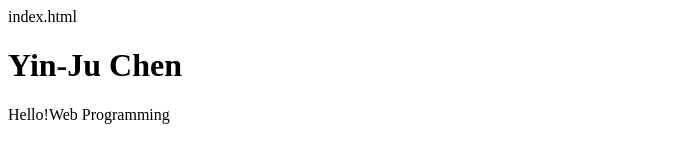
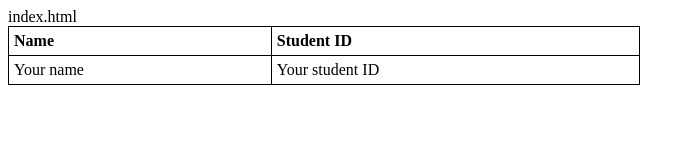
Before and after one commit to chyinru-ux/113403531, a plain HTML site: page index.html in a window 1280 px wide. Shown: the whole page, without its empty margins (0-695 px from the left). Drawn offline with Linux system fonts and the light colour scheme.

Commit message:
Add files via upload

```diff
--- a/index.html
+++ b/index.html
@@ -1,12 +1,40 @@
 index.html
-<html lang="en">
+<html lang="zh-Hant">
 <head>
     <meta charset="UTF-8">
-    <meta name="viewport" content="width=device-width, initial-scale=1.0">
-    <title>Yin-Ju Chen</title>
+    <title>學生資料表格</title>
+    <style>
+        table {
+            border-collapse: collapse;
+            width: 50%;
+        }
+
+        table, th, td {
+            border: 1px solid black;
+        }
+
+        th, td {
+            padding: 5px;
+            text-align: left;
+        }
+
+        th {
+            font-weight: bold;
+        }
+    </style>
 </head>
 <body>
-    <h1>Yin-Ju Chen</h1>
-    <p>Hello!Web Programming</p>
+
+    <table>
+        <tr>
+            <th>Name</th>
+            <th>Student ID</th>
+        </tr>
+        <tr>
+            <td>Your name</td>
+            <td>Your student ID</td>
+        </tr>
+    </table>
+
 </body>
 </html>
```
